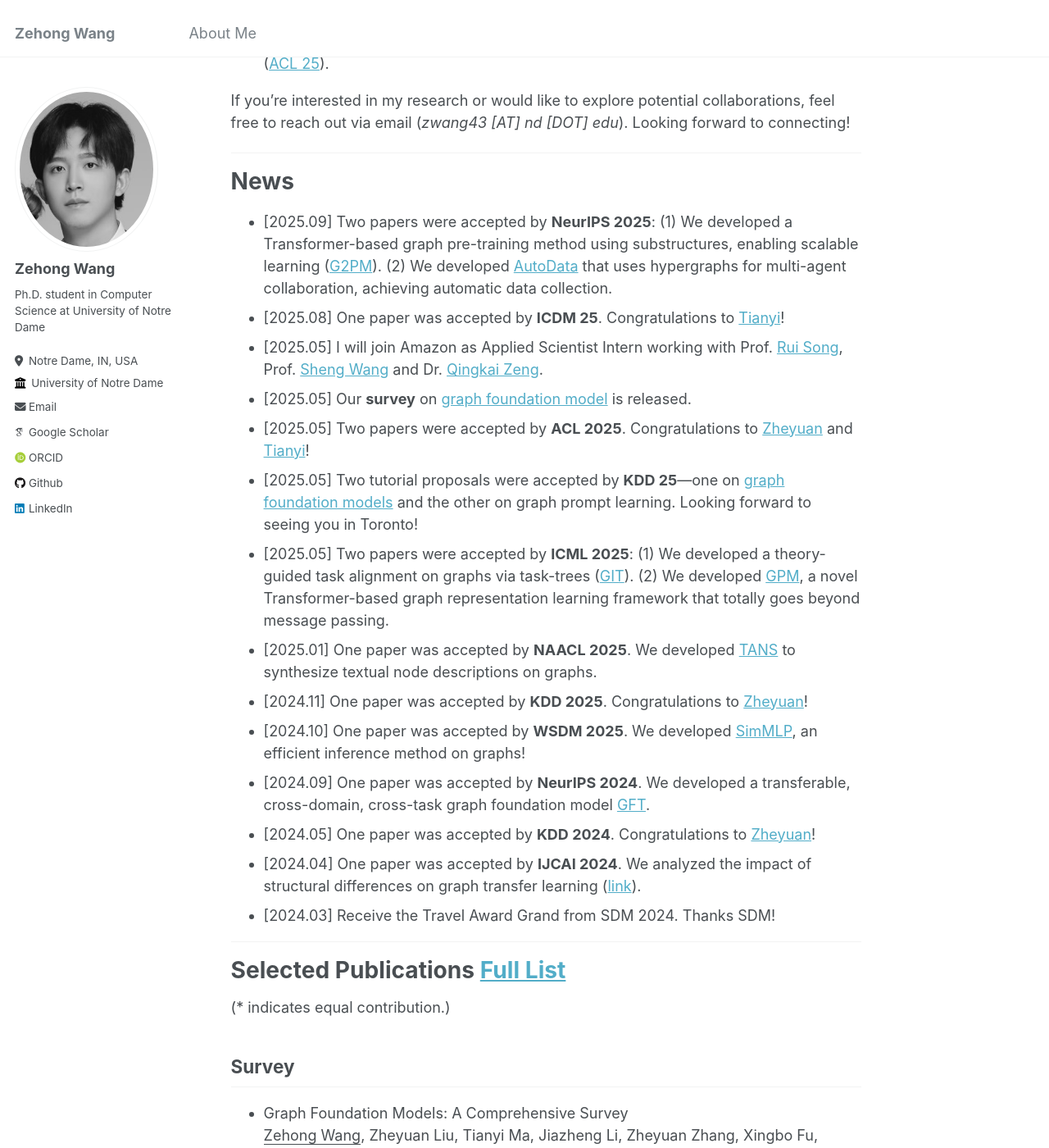
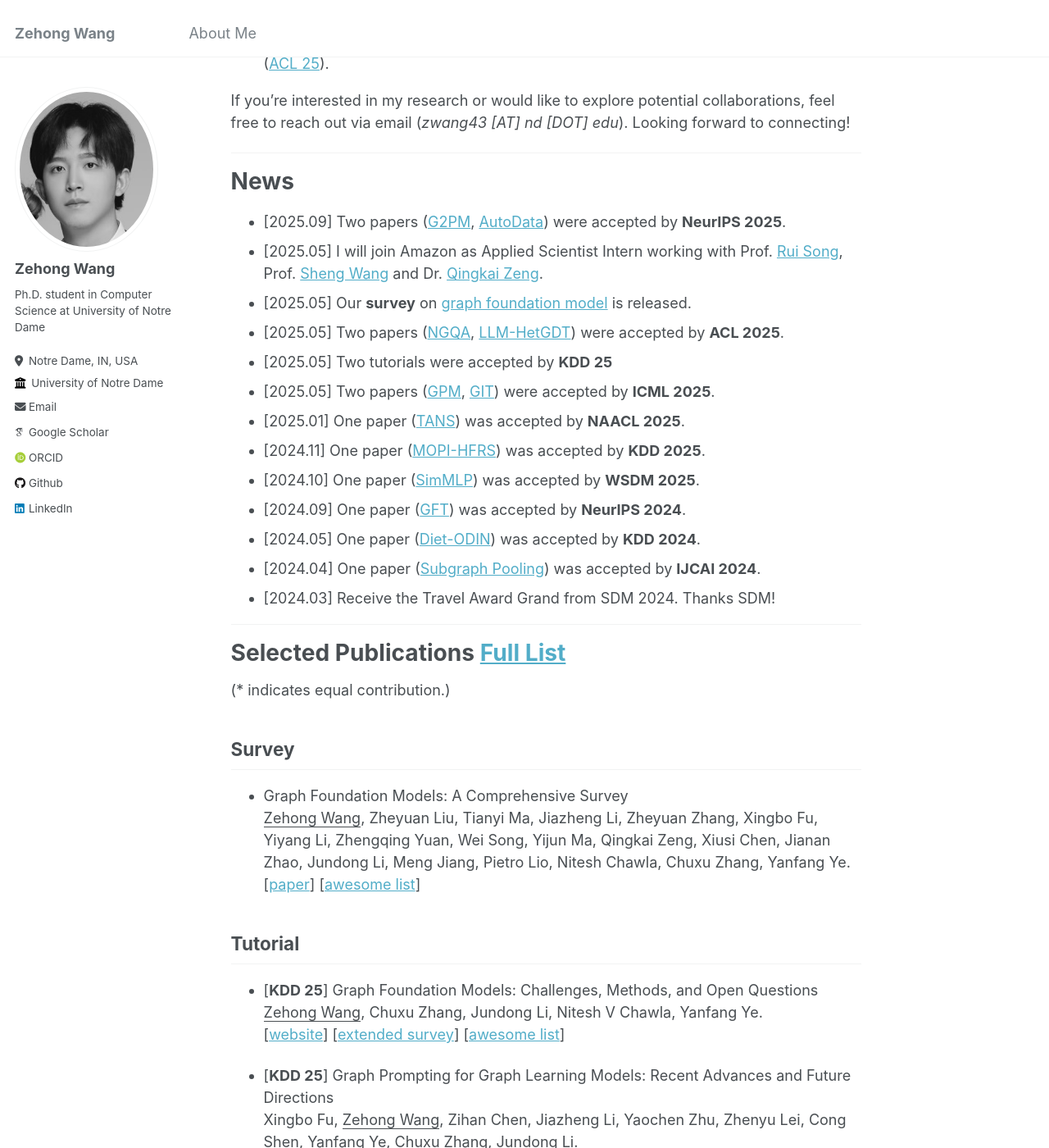
Before and after one commit to Zehong-Wang/Zehong-Wang.github.io, a Jekyll site: the page built from _pages/about.md, in a window 1280 px wide and 1400 px high, scrolled down 504 px. Shown: the whole window at 82% size. Built offline with Jekyll 4.4.1, drawn with Linux system fonts in a browser that asks for light colours; some web fonts are replaced; some of the changed text lies outside the part shown.

Commit message:
update news

```diff
--- a/_pages/about.md
+++ b/_pages/about.md
@@ -20,19 +20,29 @@ If you’re interested in my research or would like to explore potential collabo
 
 # News
 
-* [2025.09] Two papers were accepted by **NeurIPS 2025**: (1) We developed a Transformer-based graph pre-training method using substructures, enabling scalable learning ([G2PM](https://arxiv.org/abs/2505.16130)). (2) We developed [AutoData](https://arxiv.org/abs/2505.15859) that uses hypergraphs for multi-agent collaboration, achieving automatic data collection.
-* [2025.08] One paper was accepted by **ICDM 25**. Congratulations to [Tianyi](https://tianyi-billy-ma.github.io/)!
+* [2025.09] Two papers ([G2PM](https://arxiv.org/abs/2505.16130), [AutoData](https://arxiv.org/abs/2505.15859)) were accepted by **NeurIPS 2025**.
+<!-- * : (1) We developed a Transformer-based graph pre-training method using substructures, enabling scalable learning ([G2PM](https://arxiv.org/abs/2505.16130)). (2) We developed [AutoData](https://arxiv.org/abs/2505.15859) that uses hypergraphs for multi-agent collaboration, achieving automatic data collection.  -->
+<!-- * [2025.08] One paper was accepted by **ICDM 25**. Congratulations to [Tianyi](https://tianyi-billy-ma.github.io/)! -->
 * [2025.05] I will join Amazon as Applied Scientist Intern working with Prof. [Rui Song](https://song-ray.github.io/), Prof. [Sheng Wang](https://homes.cs.washington.edu/~swang/) and Dr. [Qingkai Zeng](https://qingkaizeng.github.io/).
 * [2025.05] Our **survey** on [graph foundation model](https://arxiv.org/abs/2505.15116) is released.
-* [2025.05] Two papers were accepted by **ACL 2025**. Congratulations to [Zheyuan](https://jasonzhangzy1757.github.io/) and [Tianyi](https://tianyi-billy-ma.github.io/)!
-* [2025.05] Two tutorial proposals were accepted by **KDD 25**---one on [graph foundation models](https://sites.google.com/view/kdd25-gfm-tutorial) and the other on graph prompt learning. Looking forward to seeing you in Toronto!
-* [2025.05] Two papers were accepted by **ICML 2025**: (1) We developed a theory-guided task alignment on graphs via task-trees ([GIT](https://arxiv.org/abs/2412.16441)). (2) We developed [GPM](https://arxiv.org/abs/2501.18739), a novel Transformer-based graph representation learning framework that totally goes beyond message passing.
-* [2025.01] One paper was accepted by **NAACL 2025**. We developed [TANS](http://arxiv.org/abs/2412.10136) to synthesize textual node descriptions on graphs.
-* [2024.11] One paper was accepted by **KDD 2025**. Congratulations to [Zheyuan](https://jasonzhangzy1757.github.io/)!
-* [2024.10] One paper was accepted by **WSDM 2025**. We developed [SimMLP](https://arxiv.org/abs/2412.03864), an efficient inference method on graphs!
-* [2024.09] One paper was accepted by **NeurIPS 2024**. We developed a transferable, cross-domain, cross-task graph foundation model [GFT](https://arxiv.org/abs/2411.06070).
-* [2024.05] One paper was accepted by **KDD 2024**. Congratulations to [Zheyuan](https://jasonzhangzy1757.github.io/)!
-* [2024.04] One paper was accepted by **IJCAI 2024**. We analyzed the impact of structural differences on graph transfer learning ([link](https://arxiv.org/abs/2402.08907)).
+* [2025.05] Two papers ([NGQA](https://arxiv.org/abs/2412.15547), [LLM-HetGDT](https://arxiv.org/abs/2503.01900)) were accepted by **ACL 2025**.
+<!-- * Congratulations to [Zheyuan](https://jasonzhangzy1757.github.io/) and [Tianyi](https://tianyi-billy-ma.github.io/)! -->
+* [2025.05] Two tutorials were accepted by **KDD 25**
+<!-- * ---one on [graph foundation models](https://sites.google.com/view/kdd25-gfm-tutorial) and the other on graph prompt learning. Looking forward to seeing you in Toronto!  -->
+* [2025.05] Two papers ([GPM](https://arxiv.org/abs/2501.18739), [GIT](https://arxiv.org/abs/2412.16441)) were accepted by **ICML 2025**.
+<!-- * : (1) We developed a theory-guided task alignment on graphs via task-trees ([GIT](https://arxiv.org/abs/2412.16441)). (2) We developed [GPM](https://arxiv.org/abs/2501.18739), a novel Transformer-based graph representation learning framework that totally goes beyond message passing.  -->
+* [2025.01] One paper ([TANS](http://arxiv.org/abs/2412.10136)) was accepted by **NAACL 2025**.
+<!-- * We developed [TANS](http://arxiv.org/abs/2412.10136) to synthesize textual node descriptions on graphs.  -->
+* [2024.11] One paper ([MOPI-HFRS](https://arxiv.org/abs/2412.08847)) was accepted by **KDD 2025**.
+<!-- * Congratulations to [Zheyuan](https://jasonzhangzy1757.github.io/)! -->
+* [2024.10] One paper ([SimMLP](https://arxiv.org/abs/2412.03864)) was accepted by **WSDM 2025**.
+<!-- * We developed [SimMLP](https://arxiv.org/abs/2412.03864), an efficient inference method on graphs!  -->
+* [2024.09] One paper ([GFT](https://arxiv.org/abs/2411.06070)) was accepted by **NeurIPS 2024**.
+<!-- * We developed a transferable, cross-domain, cross-task graph foundation model [GFT](https://arxiv.org/abs/2411.06070). -->
+* [2024.05] One paper ([Diet-ODIN](https://dl.acm.org/doi/abs/10.1145/3637528.3671587)) was accepted by **KDD 2024**.
+<!-- * Congratulations to [Zheyuan](https://jasonzhangzy1757.github.io/)! -->
+* [2024.04] One paper ([Subgraph Pooling](https://arxiv.org/abs/2402.08907)) was accepted by **IJCAI 2024**.
+<!-- * We analyzed the impact of structural differences on graph transfer learning ([link](https://arxiv.org/abs/2402.08907)).  -->
 * [2024.03] Receive the Travel Award Grand from SDM 2024. Thanks SDM!
 
 ---
@@ -101,8 +111,8 @@ Zheyuan Zhang\*, Yiyang Li\*, Nhi Ha Lan Le\*, <u>Zehong Wang</u>, Tianyi Ma, Vi
 Tianyi Ma, Yiyue Qian, <u>Zehong Wang</u>, Zheyuan Zhang, Chuxu Zhang, Yanfang Ye\
 [[paper](https://arxiv.org/abs/2503.01900)]
 
-- [**ICDM 25**] Hypergraph Representation Learning with Adaptive Broadcasting and Receiving\
-Tianyi Ma, Yiyue Qian, Zheyuan Zhang, <u>Zehong Wang</u>, Shinan Zhang, Chuxu Zhang, and Yanfang Ye.
+<!-- - [**ICDM 25**] Hypergraph Representation Learning with Adaptive Broadcasting and Receiving\
+Tianyi Ma, Yiyue Qian, Zheyuan Zhang, <u>Zehong Wang</u>, Shinan Zhang, Chuxu Zhang, and Yanfang Ye. -->
 
 ## 2024
 
```
